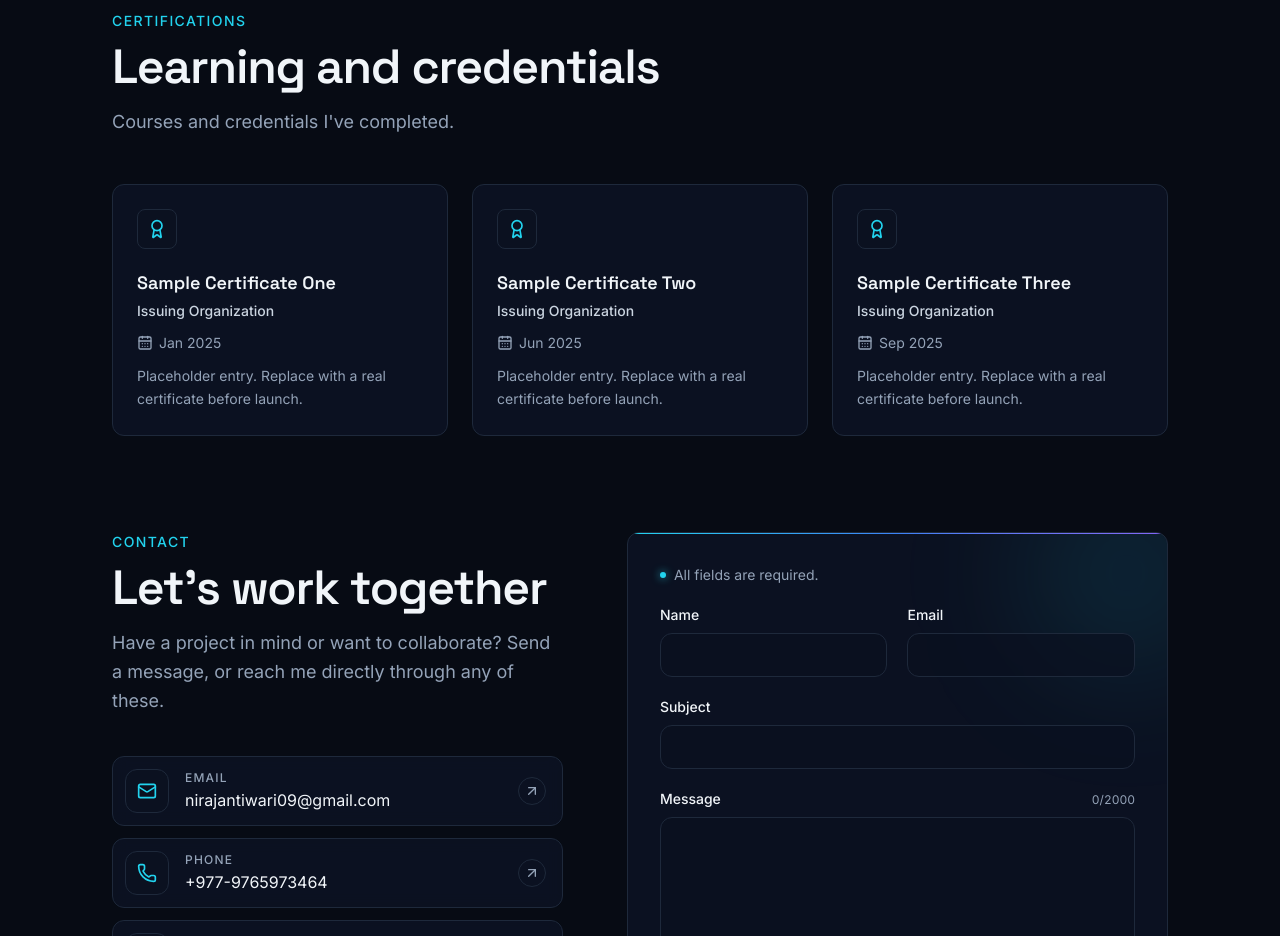
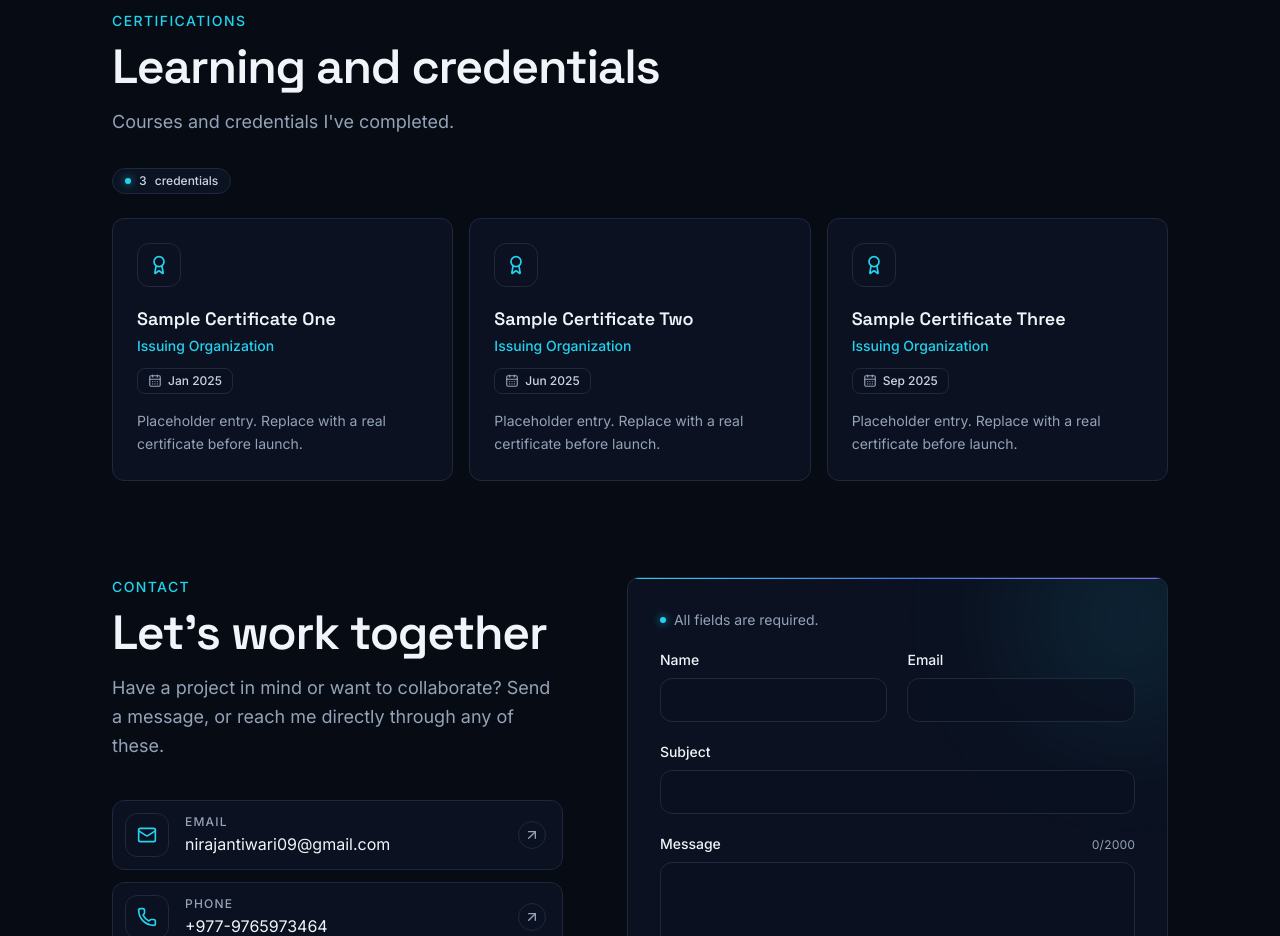
Before and after one commit to Nirajan09/portfolio, a Next.js app: page / in a window 1280 px wide. Shown: the part 4460-5396 px from the top of the page. Built offline with nearby package versions, Linux system fonts and the light colour scheme; no server answers.

Commit message:
feat(certifications): add credential count chip and align grid with services layout

```diff
--- a/components/certifications/CertificatePreview.tsx
+++ b/components/certifications/CertificatePreview.tsx
@@ -41,9 +41,16 @@ export function CertificatePreview({ src, alt, title }: CertificatePreviewProps)
           sizes="(min-width: 1024px) 33vw, (min-width: 640px) 50vw, 100vw"
           className="object-cover object-top transition-transform duration-500 ease-standard group-hover/preview:scale-105"
         />
-        <span className="absolute inset-0 flex items-center justify-center bg-background/50 opacity-0 transition-opacity duration-200 group-hover/preview:opacity-100 group-focus-visible/preview:opacity-100">
-          <span className="inline-flex items-center gap-2 rounded-md border border-border bg-surface px-3 py-1.5 text-sm font-medium text-primary">
-            <Expand className="size-4" aria-hidden="true" />
+
+        {/* Subtle bottom fade so the thumbnail blends into the card */}
+        <span
+          aria-hidden="true"
+          className="pointer-events-none absolute inset-x-0 bottom-0 h-1/3 bg-linear-to-t from-surface/70 to-transparent"
+        />
+
+        <span className="absolute inset-0 flex items-center justify-center bg-background/60 opacity-0 backdrop-blur-[2px] transition-opacity duration-300 ease-standard group-hover/preview:opacity-100 group-focus-visible/preview:opacity-100">
+          <span className="inline-flex translate-y-1 items-center gap-2 rounded-lg border border-accent/40 bg-surface/90 px-3.5 py-2 text-sm font-medium text-primary shadow-glow transition-transform duration-300 ease-standard group-hover/preview:translate-y-0 group-focus-visible/preview:translate-y-0">
+            <Expand className="size-4 text-accent" aria-hidden="true" />
             Preview
           </span>
         </span>
@@ -59,27 +66,33 @@ export function CertificatePreview({ src, alt, title }: CertificatePreviewProps)
           // A click on the backdrop lands on the dialog element itself.
           if (event.target === event.currentTarget) event.currentTarget.close();
         }}
-        className="m-auto w-[calc(100%-2rem)] max-w-4xl overflow-hidden rounded-lg border border-border bg-surface p-0 text-primary backdrop:bg-background/80 backdrop:backdrop-blur-sm"
+        className="m-auto w-[calc(100%-2rem)] max-w-4xl overflow-hidden rounded-xl border border-border bg-surface p-0 text-primary shadow-glow transition-[opacity,scale] duration-300 ease-standard backdrop:bg-background/80 backdrop:backdrop-blur-sm open:starting:scale-95 open:starting:opacity-0"
       >
+        {/* Gradient hairline across the top of the dialog */}
+        <span
+          aria-hidden="true"
+          className="block h-px bg-linear-to-r from-accent via-blue to-violet"
+        />
+
         <div className="flex items-center justify-between gap-4 border-b border-border px-5 py-3">
           <h3 className="font-display text-base font-semibold">{title}</h3>
           <button
             type="button"
             onClick={() => dialogRef.current?.close()}
             aria-label="Close preview"
-            className="inline-flex size-9 items-center justify-center rounded-md text-muted transition-colors hover:text-primary"
+            className="inline-flex size-9 items-center justify-center rounded-full border border-border text-muted transition-[border-color,background-color,color] duration-200 hover:border-accent/50 hover:bg-accent/10 hover:text-accent"
           >
             <X className="size-5" aria-hidden="true" />
           </button>
         </div>
-        <div className="p-4">
+        <div className="bg-background-secondary/60 p-4">
           <Image
             src={src}
             alt={alt}
             width={1600}
             height={1200}
             sizes="(min-width: 896px) 896px, 100vw"
-            className="h-auto max-h-[75vh] w-full rounded-md object-contain"
+            className="h-auto max-h-[75vh] w-full rounded-lg border border-border object-contain"
           />
         </div>
       </dialog>
--- a/components/certifications/CertificationCard.tsx
+++ b/components/certifications/CertificationCard.tsx
@@ -7,27 +7,45 @@ export function CertificationCard({ certification }: { certification: Certificat
   const { title, issuer, date, description, credentialUrl, image } = certification;
 
   return (
-    <Card padding="none" className="flex h-full flex-col overflow-hidden">
+    <Card
+      padding="none"
+      className="group relative flex h-full flex-col overflow-hidden transition-[border-color,translate,box-shadow] duration-300 ease-standard hover:-translate-y-0.5 hover:border-accent/40 hover:shadow-glow"
+    >
+      {/* Gradient hairline that draws across the top on hover */}
+      <span
+        aria-hidden="true"
+        className="absolute inset-x-0 top-0 z-10 h-px origin-left scale-x-0 bg-linear-to-r from-accent via-blue to-violet transition-[scale] duration-500 ease-standard group-hover:scale-x-100"
+      />
+
       {image && (
         <CertificatePreview src={image.src} alt={image.alt} title={title} />
       )}
 
-      <div className="flex flex-1 flex-col p-6">
+      <div className="relative flex flex-1 flex-col p-6">
+        {/* Soft corner glow */}
+        <span
+          aria-hidden="true"
+          className="pointer-events-none absolute -right-12 -top-12 size-40 rounded-full bg-accent/10 opacity-0 blur-2xl transition-opacity duration-500 ease-standard group-hover:opacity-100"
+        />
+
         {!image && (
-          <div className="mb-5 flex size-10 items-center justify-center rounded-md border border-border bg-background-secondary text-accent">
+          <div className="relative mb-5 flex size-11 items-center justify-center rounded-lg border border-border bg-background-secondary text-accent transition-[border-color,background-color,box-shadow,scale] duration-300 ease-standard group-hover:scale-105 group-hover:border-accent/50 group-hover:bg-accent/10 group-hover:shadow-glow">
             <Award className="size-5" aria-hidden="true" />
           </div>
         )}
 
-        <h3 className="font-display text-lg font-semibold text-primary">{title}</h3>
-        <p className="mt-1 text-sm font-medium text-secondary">{issuer}</p>
-        <p className="mt-3 inline-flex items-center gap-1.5 text-sm text-muted">
-          <CalendarDays className="size-4" aria-hidden="true" />
+        <h3 className="relative font-display text-lg font-semibold leading-snug text-primary">
+          {title}
+        </h3>
+        <p className="relative mt-1 text-sm font-medium text-accent">{issuer}</p>
+
+        <p className="relative mt-3 inline-flex items-center gap-1.5 self-start rounded-md border border-border bg-background-secondary/70 px-2.5 py-1 text-xs font-medium text-secondary transition-colors duration-300 group-hover:border-accent/30">
+          <CalendarDays className="size-3.5 text-muted" aria-hidden="true" />
           {date}
         </p>
 
         {description && (
-          <p className="mt-3 flex-1 text-sm leading-relaxed text-muted">
+          <p className="relative mt-4 flex-1 text-sm leading-relaxed text-muted">
             {description}
           </p>
         )}
@@ -37,13 +55,15 @@ export function CertificationCard({ certification }: { certification: Certificat
             href={credentialUrl}
             target="_blank"
             rel="noopener noreferrer"
-            className="group mt-5 inline-flex items-center gap-1.5 self-start text-sm font-medium text-secondary transition-colors duration-200 hover:text-accent"
+            className="group/cta relative mt-6 flex items-center justify-between border-t border-border pt-4 text-sm font-medium text-secondary transition-colors duration-200 hover:text-accent"
           >
             View credential
-            <ExternalLink
-              className="size-4 transition-transform duration-200 group-hover:translate-x-0.5"
+            <span
               aria-hidden="true"
-            />
+              className="flex size-7 items-center justify-center rounded-full border border-border text-muted transition-[border-color,background-color,color] duration-300 ease-standard group-hover/cta:border-accent/50 group-hover/cta:bg-accent group-hover/cta:text-background"
+            >
+              <ExternalLink className="size-3.5" />
+            </span>
             <span className="sr-only"> (opens in a new tab)</span>
           </a>
         )}
--- a/components/sections/Certifications.tsx
+++ b/components/sections/Certifications.tsx
@@ -7,6 +7,8 @@ import { certifications } from "@/data/certifications";
 export function Certifications() {
   // No certificates yet: render nothing (navigation hides the link too).
   if (certifications.length === 0) return null;
+
+  const count = certifications.length;
 
   return (
     <Section id="certifications">
@@ -18,7 +20,20 @@ export function Certifications() {
         />
       </Reveal>
 
-      <ul className="mt-12 grid gap-6 md:grid-cols-2 lg:grid-cols-3">
+      {/* Count chip, same pill style as the timeline tabs and date badges */}
+      <Reveal delay={0.05}>
+        <p className="mt-8 inline-flex items-center gap-2 rounded-full border border-border bg-surface/70 px-3 py-1 text-xs font-medium text-secondary backdrop-blur-sm">
+          <span
+            aria-hidden="true"
+            className="size-1.5 rounded-full bg-accent shadow-[0_0_8px_rgb(34_211_238/0.8)]"
+          />
+          <span className="tabular-nums">{count}</span>
+          {count === 1 ? "credential" : "credentials"}
+        </p>
+      </Reveal>
+
+      {/* Same gap and breakpoints as the Services grid */}
+      <ul className="mt-6 grid gap-4 sm:grid-cols-2 lg:grid-cols-3">
         {certifications.map((certification, index) => (
           <li key={certification.id}>
             <Reveal delay={index * 0.08} className="h-full">
```
